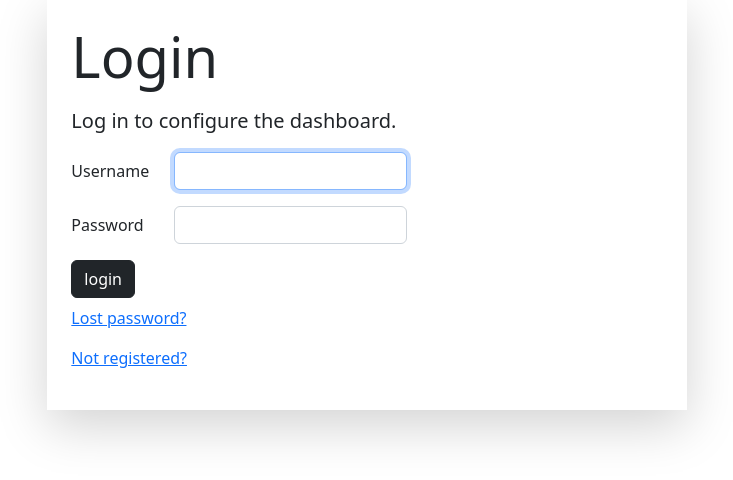
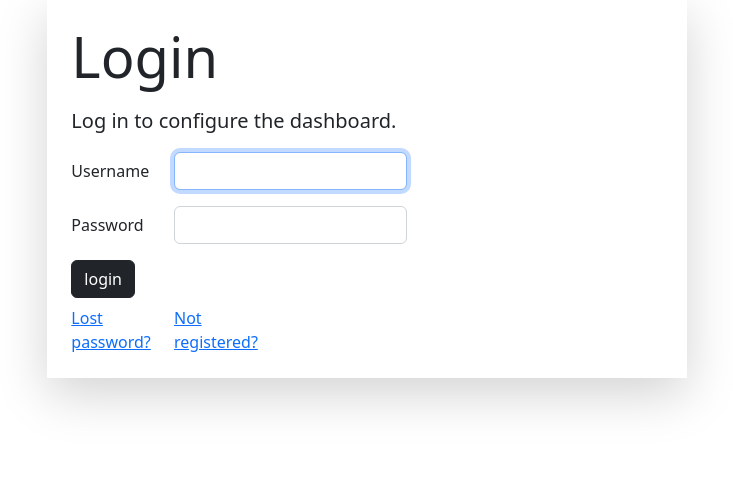
Before and after one commit to mi2cool/django_dashboard_racks, a Django app: page /accounts/login/ in a window 1280 px wide. Shown: the part 65-545 px from the top of the page, without its empty margins (166-899 px from the left). Run offline with Django 4.2, Linux system fonts and the light colour scheme; some libraries are stand-ins or nearby versions.

Commit message:
minor design changes

```diff
--- a/app/templates/includes/navbar.html
+++ b/app/templates/includes/navbar.html
@@ -1,6 +1,6 @@
 <nav class="navbar bg-ligt fixed-top shadow-sm" style="background-color: orange; position: relative">
     <div class="container-fluid" style="background-color: orange">
-        <a class="navbar-brand" href="#">Dashboard Racks</a>
+        <a class="navbar-brand" href="/home/">Dashboard Racks</a>
         <button class="navbar-toggler" type="button" data-bs-toggle="offcanvas" data-bs-target="#offcanvasNavbar"
                 aria-controls="offcanvasNavbar">
             <span class="navbar-toggler-icon"></span>
@@ -20,16 +20,14 @@
                             User ({{ user.username }})
                         </a>
                         <ul class="dropdown-menu">
-                            <li><a class="dropdown-item" href="#">Action</a></li>
-                            <li><a class="dropdown-item" href="#">Another action</a></li>
+                            <li><a class="dropdown-item" href="{% url 'logout' %}">Logout</a></li>
+                            <li><a class="dropdown-item" href="#">Dummy</a></li>
                             <li>
                                 <hr class="dropdown-divider">
                             </li>
                             <li><a class="dropdown-item" href="#">Something else here</a></li>
                         </ul>
-                        <li class="nav-item">
-                            <a class="nav-link" href="{% url 'logout' %}">Logout</a>
-                        </li>
+
                     {% else %}
                         <li class="nav-item">
                             <a class="nav-link" href="{% url 'login' %}">Login</a>
--- a/app/templates/registration/login.html
+++ b/app/templates/registration/login.html
@@ -64,7 +64,16 @@
 
     </form>
 
-    <p class="mt-2"><a href="{% url 'password_reset' %}">Lost password?</a></p>
-    <p class="mt-2"><a href="{% url 'user-register' %}">Not registered?</a></p>
+    <div class="row mt-2">
+
+        <div class="col-2">
+            <a href="{% url 'password_reset' %}">Lost password?</a>
+        </div>
+
+        <div class="col-2">
+            <a href="{% url 'user-register' %}">Not registered?</a>
+        </div>
+
+    </div>
 
 {% endblock %}
```
